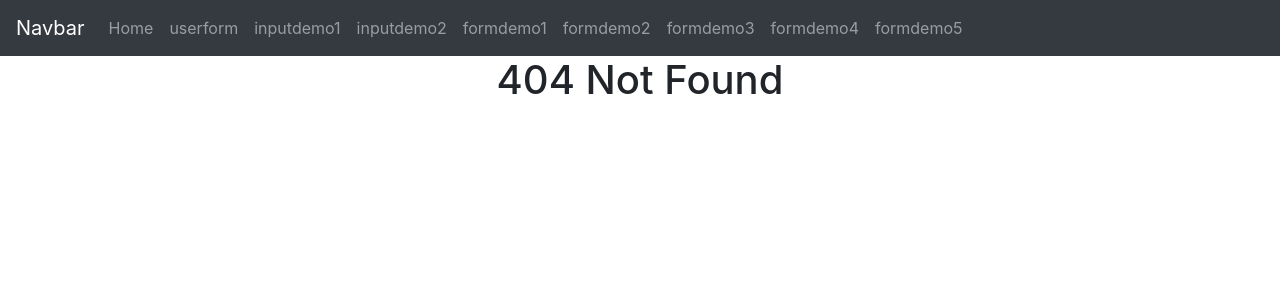
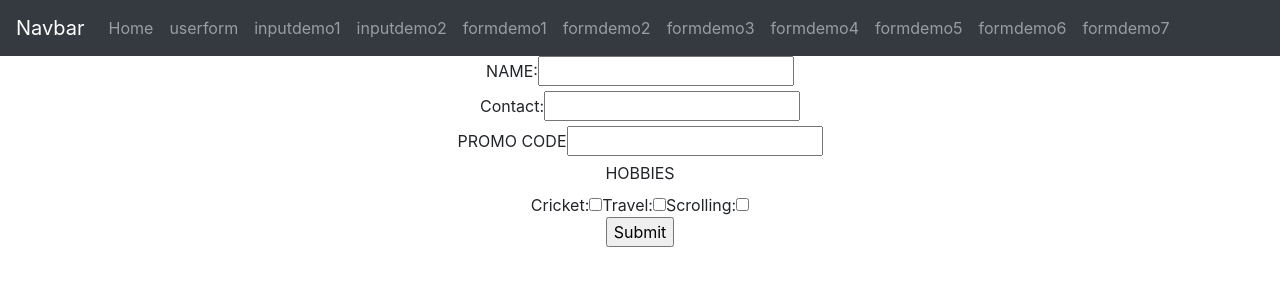
Before and after one commit to patelavi43/learning26, a React (Vite) app: page /formdemo6 in a window 1280 px wide. Before the commit this address had no page. Shown: the top 300 px of the page. Built offline with nearby package versions, Linux system fonts and the light colour scheme.

Commit message:
Validation last two part

```diff
--- a/src/App.jsx
+++ b/src/App.jsx
@@ -38,7 +38,8 @@ import { FormDemo2 } from "./components/form/FormDemo2";
 import { FormDemo3 } from "./components/form/FormDemo3";
 import { FormDemo4 } from "./components/form/FormDemo4";
 import { FormDemo5 } from "./components/form/FormDemo5";
-
+import { FormDemo6 } from "./components/form/FormDemo6";
+import { FormDemo7 } from "./components/form/FormDemo7";
 
 function App() {
 
@@ -72,7 +73,8 @@ function App() {
           <Route path="/formdemo3" element={<FormDemo3 />} />
           <Route path="/formdemo4" element={<FormDemo4 />} />
           <Route path="/formdemo5" element={<FormDemo5 />} />
-
+          <Route path="/formdemo6" element={<FormDemo6 />} />
+          <Route path="/formdemo7" element={<FormDemo7 />} />
         </Routes>
        </div>
 
--- a/src/components/Nevbar.jsx
+++ b/src/components/Nevbar.jsx
@@ -118,7 +118,16 @@ export const Navbar = () => {
                 formdemo5
               </Link>
             </li>
-
+            <li className="nav-item">
+              <Link className="nav-link" to="/formdemo6">
+                formdemo6
+              </Link>
+            </li>
+            <li className="nav-item">
+              <Link className="nav-link" to="/formdemo7">
+                formdemo7
+              </Link>
+            </li>
           </ul>
         </div>
       </nav>
--- /dev/null
+++ b/src/components/form/FormDemo6.jsx
@@ -0,0 +1,85 @@
+import React from 'react'
+import { useForm } from 'react-hook-form'
+
+export const FormDemo6 = () => {
+    //const{register,handleSubmit,formState:{errors}}=useForm()
+    const{register,handleSubmit,formState:{errors}}=useForm({mode:"all"}) //all onChange,onSubmit,onBlur,OnTouch
+    const submitHanlder = (data)=>{
+        console.log(data)
+    }
+
+    const validationSchema ={
+        nameValidator:{
+            required:{
+                value:true,
+                message:"Name is Required*"
+            }
+        },
+        contactValidator:{
+            required:{
+                value:true,
+                message:"contact is required*"
+            },
+            pattern:{
+                value:/[6-9]{1}[0-9]{9}$/, //regex
+                message:"invalid contact."
+            }
+        },
+        promoCodeValidator:{
+            required:{
+                value:true,
+                message:"promocode is required*"
+            },
+            //params -->udf variable..
+            validate:(params)=>{
+                //console.log("params",params)
+                return params == "2026" || "invalid promocode*"
+            }
+        },
+        hobbiesValidator:{
+            required:{
+                value:true,
+                message:"hobbies are required*"
+            },
+            validate:(params)=>{
+                //params == array
+                //console.log("hobbies. params..",params)
+                return params?.length>=2 || "min 2 hobbies are required*"
+            }
+        }
+    }
+
+
+  return (
+    <div style={{textAlign:"center"}}>
+        <form onSubmit={handleSubmit(submitHanlder)}>
+            <div>
+                <label>NAME:</label>
+                <input type='text' {...register("name",validationSchema.nameValidator)}></input>
+                {errors.name?.message}
+            </div>
+            <div>
+                <label>Contact:</label>
+                <input type='text' {...register("contact",validationSchema.contactValidator)}></input>
+                {errors.contact?.message}
+            </div>
+            <div>
+                <label>PROMO CODE</label>
+                <input type='text' {...register("promocode",validationSchema.promoCodeValidator)}></input>
+                {errors.promocode?.message}
+            </div>
+            <div>
+                    <label>HOBBIES</label> <br></br>
+                    Cricket:<input type='checkbox' {...register("hobbies",validationSchema.hobbiesValidator)} value="cricket"></input>
+                    Travel:<input type='checkbox' {...register("hobbies",validationSchema.hobbiesValidator)} value="travel"></input>
+                    Scrolling:<input type='checkbox' {...register("hobbies",validationSchema.hobbiesValidator)} value="scrolling"></input>
+
+            </div>
+            {errors.hobbies?.message}
+            <div>
+                <input type='submit'></input>
+            </div>
+        </form>
+    </div>
+  )
+}
--- /dev/null
+++ b/src/components/form/FormDemo7.jsx
@@ -0,0 +1,56 @@
+import React from "react";
+import { useForm } from "react-hook-form";
+
+export const FormDemo7 = () => {
+  const {register,handleSubmit,formState: { errors },watch} = useForm({ mode: "onChange" });
+
+  const password = watch("password") //input... password == {...re("password")}
+  console.log("watching...",password)
+
+  const validationSchema = {
+    passwordValidator: {
+      required: {
+        value: true,
+        message: "password is required*",
+      },
+    },
+    confirmPasswordValidator:{
+    required: {
+        value: true,
+        message: "confirm password is required*",
+      },
+      validate:(params)=>{
+        return params == password || "confirm password not matched*"
+      }
+    }
+  };
+  const submitHanlder = (data) => {
+    console.log(data);
+  };
+
+
+
+  return (
+    <div style={{ textAlign: "center" }}>
+      <h1>FORM WATCH DEMO</h1>
+      <form onSubmit={handleSubmit(submitHanlder)}>
+        <div>
+          <label>PASSWORD</label>
+          <input
+            type="password"
+            {...register("password", validationSchema.passwordValidator)}
+          ></input>
+          {errors.password?.message}
+        </div>
+        <div>
+          <label>Confirm Password</label>
+          <input type="password" {...register("confirmPassword",validationSchema.confirmPasswordValidator)}></input>
+          {errors.confirmPassword?.message}
+        </div>
+        <div>
+            <input type="submit"></input>
+        </div>
+      </form>
+    </div>
+  );
+};
```
